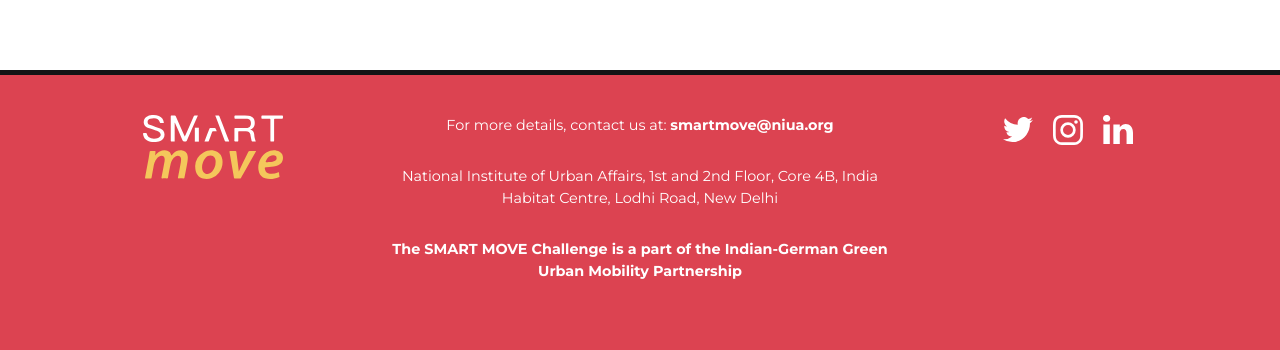
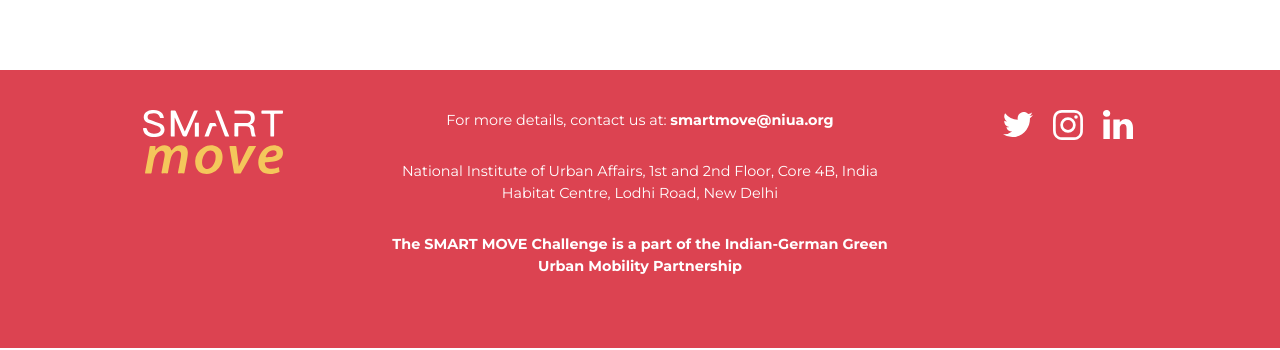
Before and after one commit to DataSpace-Mobility/smart-move-platform, a React (Create React App) app: page /#/ in a window 1280 px wide. Shown: the part 6421-6771 px from the top of the page. Built offline with nearby package versions, Linux system fonts and the light colour scheme.

Commit message:
removed footer border

```diff
--- a/src/components/Footer/Footer.scss
+++ b/src/components/Footer/Footer.scss
@@ -2,7 +2,7 @@
 
 .Footer {
     background-color: $secondary-color;
-    border-top: 5px solid $black-color;
+    // border-top: 5px solid $black-color;
     padding: 40px 0px;
     color: $white-color;
     text-align: center;
```
